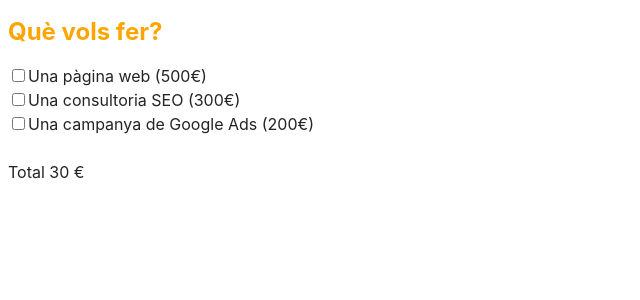
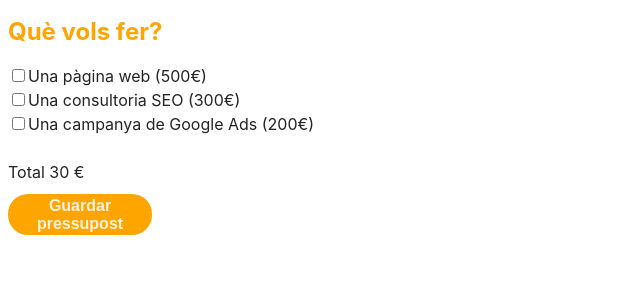
Before and after one commit to ElionorVendrell/Sprint7, a React (Vite) app: page / in a window 1280 px wide. Both pictures are taken after a click on the button "Comença". Shown: the top 300 px of the page, without its empty margins (0-640 px from the left). Built offline with nearby package versions, Linux system fonts and the light colour scheme.

Commit message:
Ej 4- local storage

```diff
--- a/app.css
+++ b/app.css
@@ -19,15 +19,32 @@
 h2{ color: orange;
 }
 
-#App{
-  display: flex;
+.inputForm{
+  background-color: blanchedalmond;
+  display: center;
   justify-content: center;
   align-items: center;
-  margin: auto;
+  width: 26%;
+  height: 18px;
+  border: none;
+  border-radius: 1rem;
 }
 
-#textExras{
-  display: flex;
-  justify-content: center;
-  align-items: center;
+
+.buttonData{
+  margin-top: 10px;
+  background-color: orange;
+font-size: 16px;
+border: none;
+border-radius: 20px;
+height: 2.6rem;
+width: 9rem;
+cursor: pointer;
+color:rgba(255, 255, 255, 0.87);
+font-weight: bold;
+display: flex;
+flex-direction: column;
+align-items: center;
+justify-content: center;
+
 }
--- a/src/App.jsx
+++ b/src/App.jsx
@@ -68,9 +68,9 @@ function App() {
   // Funció per calcular el preu total, suma dels checkbox + quantitats
   const calculateTotal = () => {
     const totalExtra = qtyLang * qtyPages * 30;
-    const total = totalExtra + checkboxPrice;
+    const totalN = totalExtra + checkboxPrice;
 
-    setTotal(total);
+    setTotal(totalN);
   };
 
   //Realitzar la funció calculateTotal quan hi hagi canvis a algun dels states indicats
@@ -78,14 +78,25 @@ function App() {
     calculateTotal();
   }, [checkedState, qtyLang, qtyPages]);
 
-  // useState de Welcome
+  //Funció per guardar en localStorage
+  const saveData = () => {
+    localStorage.setItem("Serveis seleccionats", checkedState);
+    localStorage.setItem("Número de pàgines", qtyPages);
+    localStorage.setItem("Número d'idiomes", qtyLang);
+    localStorage.setItem("Preu total", total);
+
+    alert("Has guardat el teu pressupost correctament");
+  };
+
+  // useState de Welcome (pàgina d'inici)
   const [welcome, setWelcome] = useState(true);
-  console.log(welcome);
 
+  //Funció del botó start a la pàgina d'inici. Canvia l'estat de welcome i mostra la pàgina principal de l'app
   const start = () => {
     setWelcome(false);
   };
 
+  //Mentre welcome sigui true mostrarà la pàgina de benvinguda. Quan sigui false (amb botó start) mostrarà la pàgina principal d'app
   return welcome === true ? (
     <Welcome start={start} />
   ) : (
@@ -127,6 +138,9 @@ function App() {
       </div>
       <br></br>
       <div className='totalPrice'>Total {total} €</div>
+      <button className='buttonData' onClick={saveData}>
+        Guardar pressupost
+      </button>
     </div>
   );
 }
--- a/src/Components/Quantity.jsx
+++ b/src/Components/Quantity.jsx
@@ -25,7 +25,7 @@ export const Quantity = ({
         <label className="textExtras">{text}</label>
         <br></br>
         <Button onClick={() => backButton(id)}>-</Button>
-        <input type='number' min='1' value={valueInput(id)} readOnly />
+        <input className ="inputForm" type='number' min='1' value={valueInput(id)} readOnly />
         <Button onClick={() => nextButton(id)}>+</Button>
       </div>
       <br></br>
```
